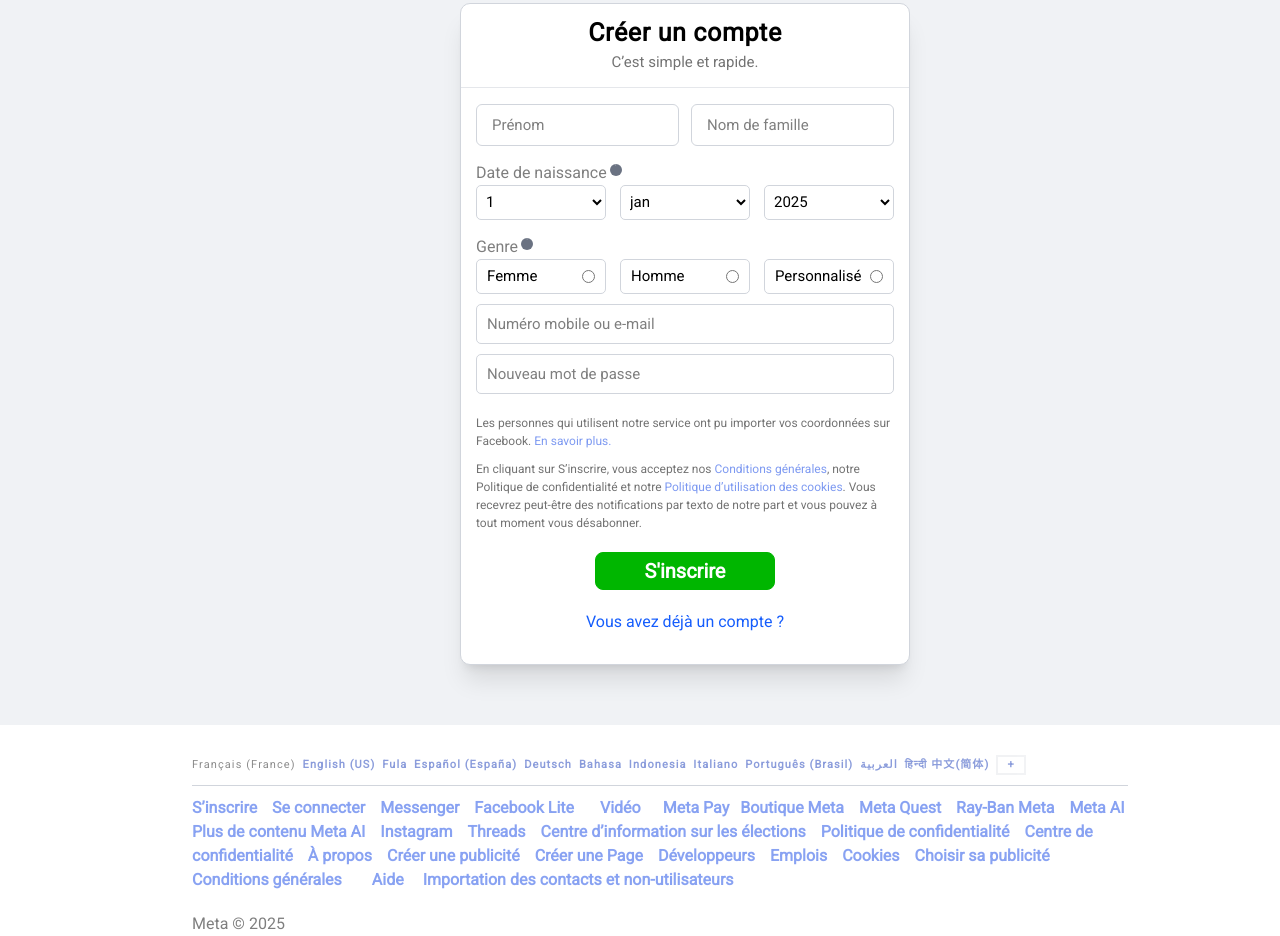
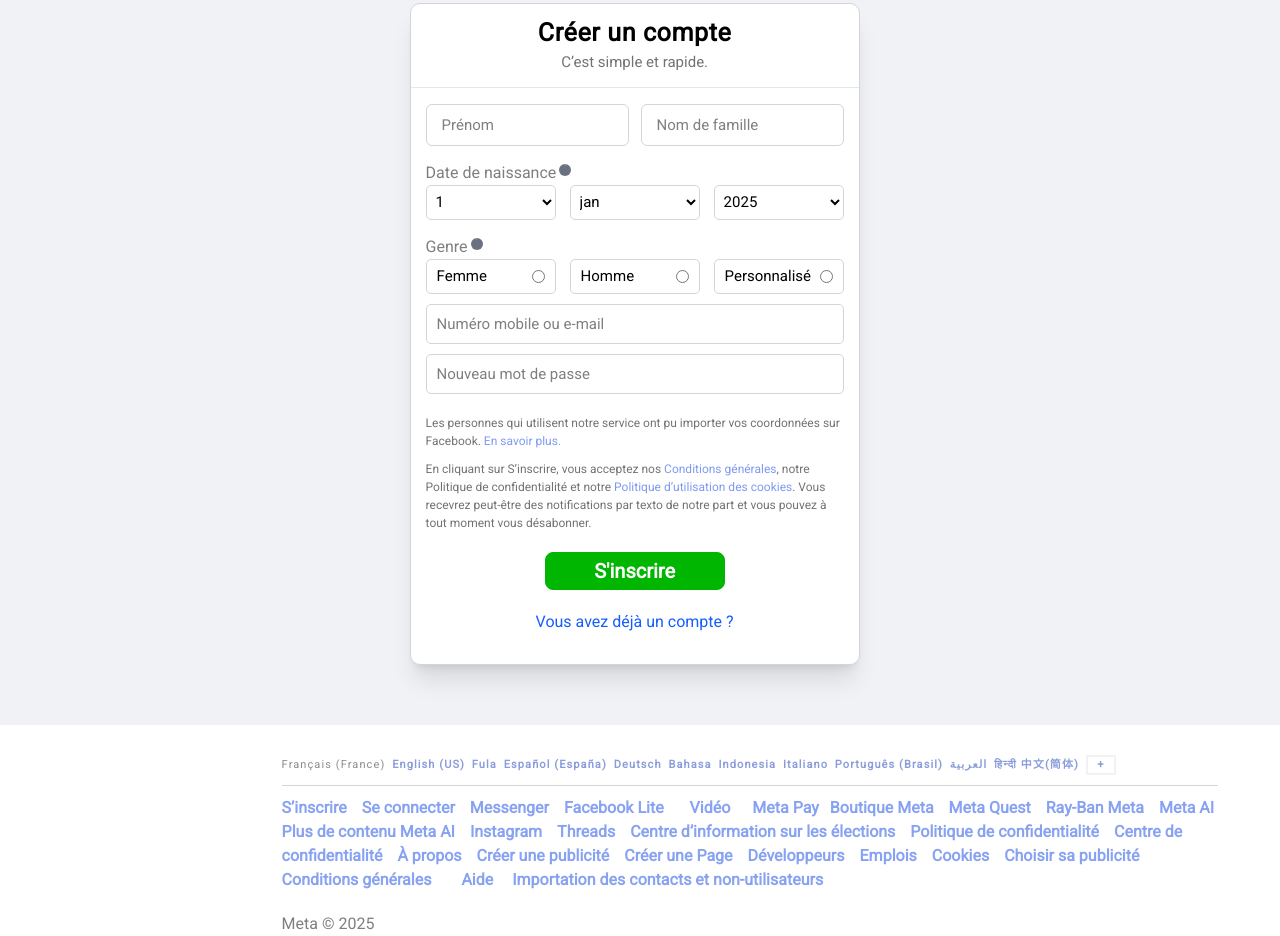
Before and after one commit to kevinBissouth/pages-facebook, a website built with Vite: page index.html in a window 1280 px wide. Shown: the part 115-1051 px from the top of the page. Built offline with nearby package versions, Linux system fonts and the light colour scheme.

Commit message:
style: adding responsive styling to the sign-up page

```diff
--- a/index.html
+++ b/index.html
@@ -9,9 +9,11 @@
     <title>S'inscrire &agrave; facebook</title>
   </head>
   <body>
-    <div class="pb-[60px] bg-[#f0f2f5]">
-      <h1 class="text-blue-700 text-center pt-[20px] mb-[15px] text-[55px] font-extrabold tracking-wide">facebook</h1>
-      <div class="border-1 border-gray-300 w-[450px] ml-[460px]  bg-[#ffffff] rounded-[10px] shadow-xl">
+    <div class="pb-[60px] bg-[#f0f2f5] max-[770px]:w-[935px] max-[930px]:w-[938px] w-full">
+      <h1 class="text-blue-700 text-center pt-[20px] mb-[15px] text-[55px] font-extrabold tracking-wide ">facebook</h1>
+      <div class="border-1 border-gray-300 w-[450px]  bg-[#ffffff] rounded-[10px] shadow-xl min-[299px]:ml-[27%] min-[450px]:ml-[27%] min-[905px]:ml-[27%] min-[998px]:ml-[29.3%]
+          min-[1060px]:ml-[30%] min-[1115px]:ml-[30.3%]  min-[1190px]:ml-[32%] min-[1300px]:ml-[33.5%] min-[1500px]:ml-[35.7%] min-[1540px]:ml-[36%]
+          min-[1440px]:ml-[35%] min-[1700px]:ml-[37.3%] min-[1840px]:ml-[38.3%] min-[2000px]:ml-[39.3%] min-[2150px]:ml-[39.9%] min-[2450px]:ml-[41.4%] min-[2500px]:ml-[41.8%]">
         <div class="text-center mt-[10px]">
           <p class="text-[25px] font-semibold tracking-wide">Créer un compte</p>
           <p class="text-[15px] opacity-55">C’est simple et rapide.</p>
@@ -196,7 +198,8 @@
     </div>
 
 <!-- Le footer -->
-    <footer class="px-[15%] max-[980px]:px-[0]  max-[981px]:px-[2%]  max-[1000px]:px-[5%] max-[1024px]:px-[6%]  max-[1050px]:px-[8%] max-[1100px]:px-[10%]  h-[180px] font-bold " >
+    <footer class="px-[15%] max-[980px]:px-[0]  max-[981px]:px-[2%]  max-[1000px]:px-[5%] max-[1024px]:px-[6%]  max-[1050px]:px-[8%] max-[1100px]:px-[10%] max-[1200px]:px-[15%]
+      max-[1890px]:px-[22%] max-[2500px]:px-[32%] min-[2501px]:px-[32.5%] h-[180px] font-bold " >
       <div class="w-[936px]">
           <div class="tracking-widest pb-[10px] pt-[30px] space-x-[3px] text-blue-800 opacity-50 text-[11px]">
               <b class="text-black font-medium opacity-90">Français (France)</b>
```
